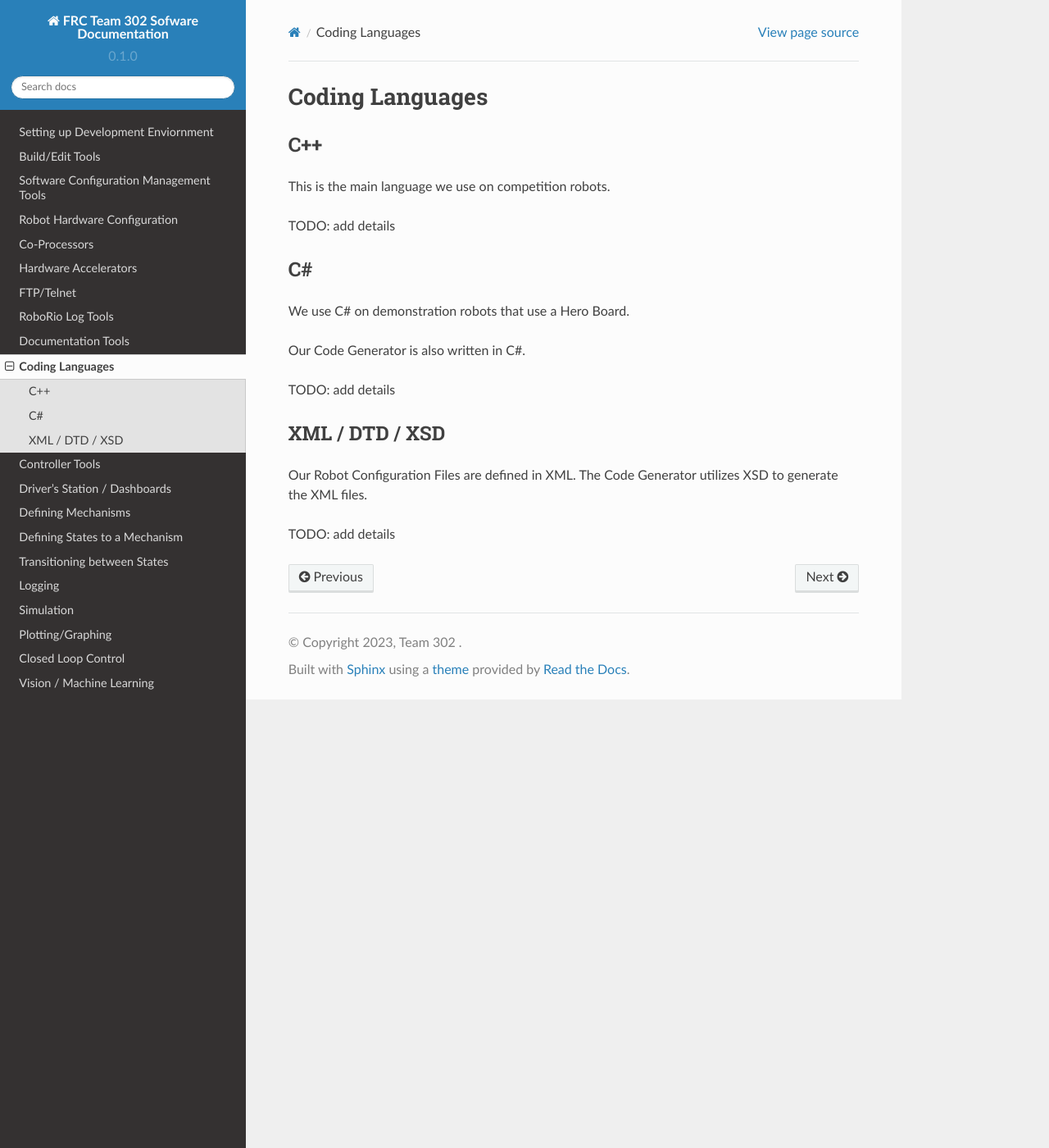
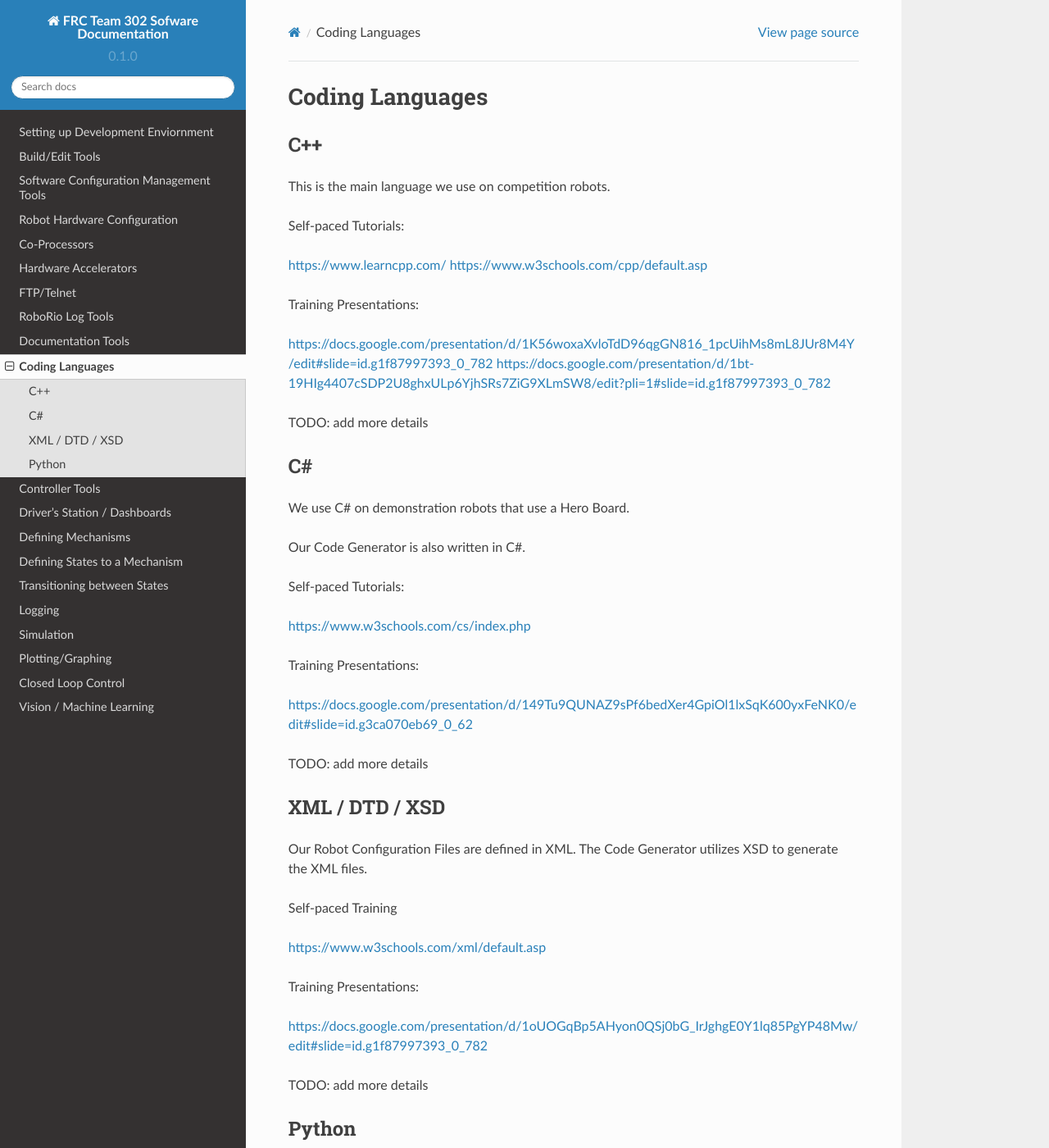
Before and after one commit to Team302/Team302Doco, a Sphinx documentation site: the page built from docs/source/codingLanguages.rst, in a window 1280 px wide and 1400 px high. Shown: the whole window at 82% size. Built offline with Sphinx 7.4.7 and the Read the Docs theme 2.0.0, drawn with Linux system fonts in a browser that asks for light colours; some of the changed text lies outside the part shown.

Commit message:
Update codingLanguages.rst
Add some details

```diff
--- a/docs/source/codingLanguages.rst
+++ b/docs/source/codingLanguages.rst
@@ -11,7 +11,18 @@ C++
 
 This is the main language we use on competition robots.
 
-TODO:  add details
+Self-paced Tutorials:
+
+https://www.learncpp.com/
+https://www.w3schools.com/cpp/default.asp
+
+Training Presentations:
+
+https://docs.google.com/presentation/d/1K56woxaXvloTdD96qgGN816_1pcUihMs8mL8JUr8M4Y/edit#slide=id.g1f87997393_0_782
+https://docs.google.com/presentation/d/1bt-19HIg4407cSDP2U8ghxULp6YjhSRs7ZiG9XLmSW8/edit?pli=1#slide=id.g1f87997393_0_782
+
+
+TODO:  add more details
 
 
 C#
@@ -22,7 +33,17 @@ We use C# on demonstration robots that use a Hero Board.
 
 Our Code Generator is also written in C#.
 
-TODO:  add details
+
+Self-paced Tutorials:
+
+https://www.w3schools.com/cs/index.php
+
+
+Training Presentations:
+
+https://docs.google.com/presentation/d/149Tu9QUNAZ9sPf6bedXer4GpiOl1lxSqK600yxFeNK0/edit#slide=id.g3ca070eb69_0_62
+
+TODO:  add more details
 
 
 XML / DTD / XSD
@@ -31,4 +52,27 @@ XML / DTD / XSD
 
 Our Robot Configuration Files are defined in XML.  The Code Generator utilizes XSD to generate the XML files.
 
-TODO:  add details
+
+Self-paced Training
+
+https://www.w3schools.com/xml/default.asp
+
+
+Training Presentations:
+
+https://docs.google.com/presentation/d/1oUOGqBp5AHyon0QSj0bG_IrJghgE0Y1lq85PgYP48Mw/edit#slide=id.g1f87997393_0_782
+
+TODO:  add more details
+
+
+Python
+-------
+
+Sometimes we do our vision coding in Python on the co-processor.
+
+Self-Paced Training
+
+https://www.w3schools.com/python/default.asp
+
+
+TODO:  add more details
```
